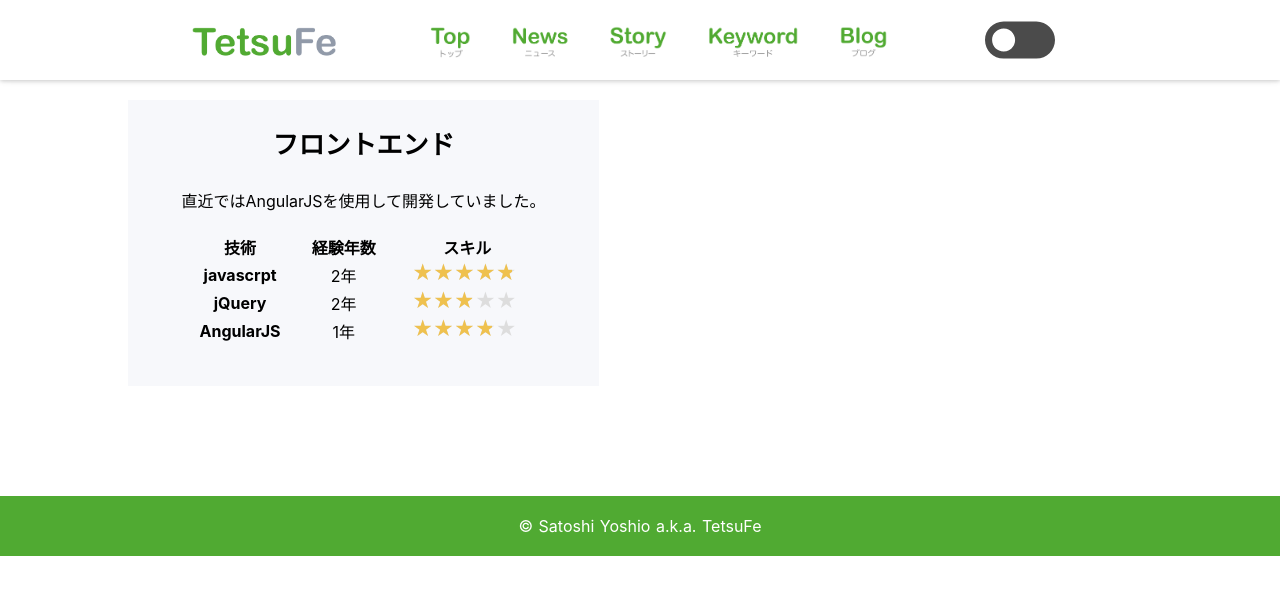
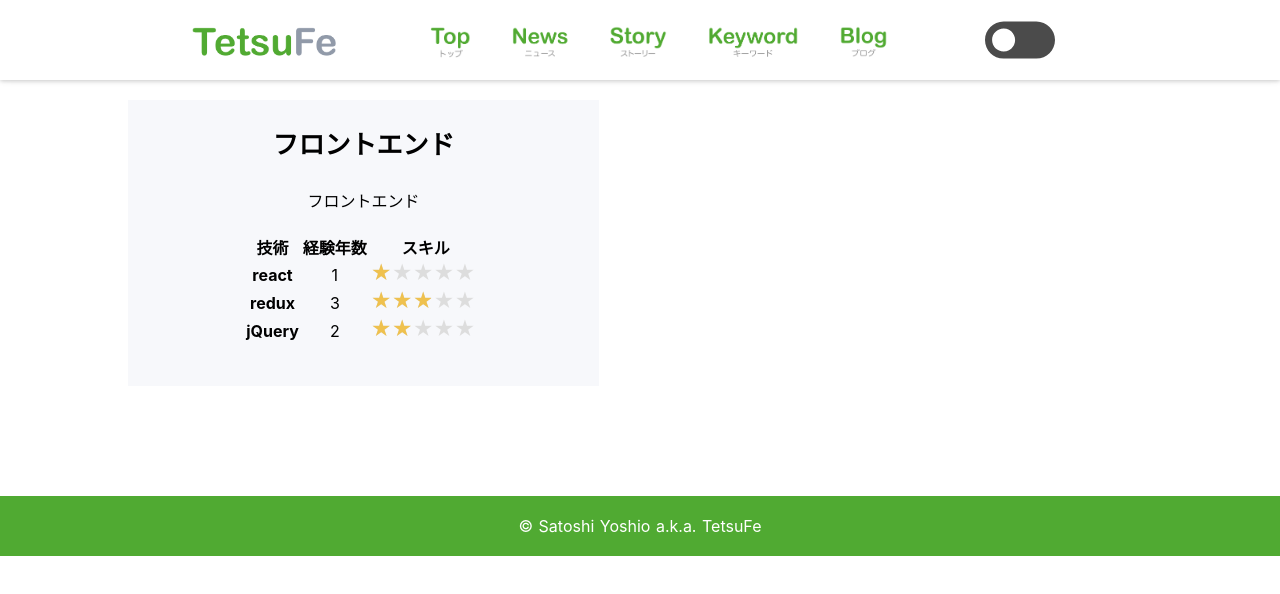
Before and after one commit to TetsuFe/my-official-site, a Nuxt app: page /skill in a window 1280 px wide. Shown: the top 594 px of the page. Built offline with nearby package versions, Linux system fonts and the light colour scheme.

Commit message:
skill表示を変数を使ったコンポーネントにすることで汎用化

```diff
--- a/components/Skill.vue
+++ b/components/Skill.vue
@@ -3,8 +3,8 @@
     <div class="card-wrapper">
       <div class="card">
         <div class="skill-desc">
-          <h3 class="skill-desc-title">フロントエンド</h3>
-          <p>直近ではAngularJSを使用して開発していました。</p>
+          <h3 class="skill-desc-title">{{skill.title}}</h3>
+          <p>{{skill.descs}}</p>
           <table class="table table-borderless">
             <thead>
             <tr>
@@ -15,19 +15,19 @@
             </thead>
             <tbody>
             <tr>
-              <th scope="row">javascrpt</th>
-              <td>2年</td>
-              <td><span class="rating"><p class="rate rate5"></p></span></td>
+              <th scope="row">{{skill.sub1.title}}</th>
+              <td>{{skill.sub1.howlong}}</td>
+              <td><span class="rating"><p :class="'rate rate'+skill.sub1.howlong"></p></span></td>
             </tr>
             <tr>
-              <th scope="row">jQuery</th>
-              <td>2年</td>
-              <td><span class="rating"><p class="rate rate3"></p></span></td>
+              <th scope="row">{{skill.sub2.title}}</th>
+              <td>{{skill.sub2.howlong}}</td>
+              <td><span class="rating"><p :class="'rate rate'+skill.sub2.howlong"></p></span></td>
             </tr>
             <tr>
-              <th scope="row">AngularJS</th>
-              <td>1年</td>
-              <td><span class="rating"><p class="rate rate4"></p></span></td>
+              <th scope="row">{{skill.sub3.title}}</th>
+              <td>{{skill.sub3.howlong}}</td>
+              <td><span class="rating"><p :class="'rate rate'+skill.sub3.howlong"></p></span></td>
             </tr>
             </tbody>
           </table>
@@ -39,7 +39,10 @@
 
 <script>
   export default {
-    name: "Skill"
+    name: "Skill",
+    props: [
+      "skill",
+    ],
   }
 </script>
 
--- /dev/null
+++ b/components/SkillList.vue
@@ -0,0 +1,46 @@
+<template>
+  <div>
+    <div v-for="skill in skills" :key="skill.id">
+      <Skill :skill="skill" />
+    </div>
+  </div>
+</template>
+
+<script>
+  import Skill from '~/components/Skill';
+  export default {
+    components: {
+      Skill,
+    },
+    data(){
+      return {
+        "skills": [
+          {
+            "title": "フロントエンド",
+            "descs": "フロントエンド",
+            "sub1": {
+              "title": "react",
+              "howlong": "1",
+              "rate": "3",
+            },
+            "sub2": {
+              "title": "redux",
+              "howlong": "3",
+              "rate": "4",
+            },
+            "sub3": {
+              "title": "jQuery",
+              "howlong": "2",
+              "rate": "5",
+            },
+          },
+        ],
+      }
+    },
+    name: "SkillList"
+  }
+</script>
+
+<style scoped>
+
+</style>
--- a/pages/skill.vue
+++ b/pages/skill.vue
@@ -2,19 +2,19 @@
   <div id="wrap" v-bind:class="isHalloweenStyle ? 'sideB' : 'sideA'">
     <Header/>
     <main style="margin-top:80px">
-      <Skill/>
+      <SkillList/>
     </main>
     <Footer/>
   </div>
 </template>
 
 <script>
-  import Skill from '~/components/Skill';
+  import SkillList from '~/components/SkillList';
   import Header from '~/components/Header';
   import Footer from '~/components/Footer';
   export default {
     components: {
-      Skill,
+      SkillList,
       Header,
       Footer,
     },
```
